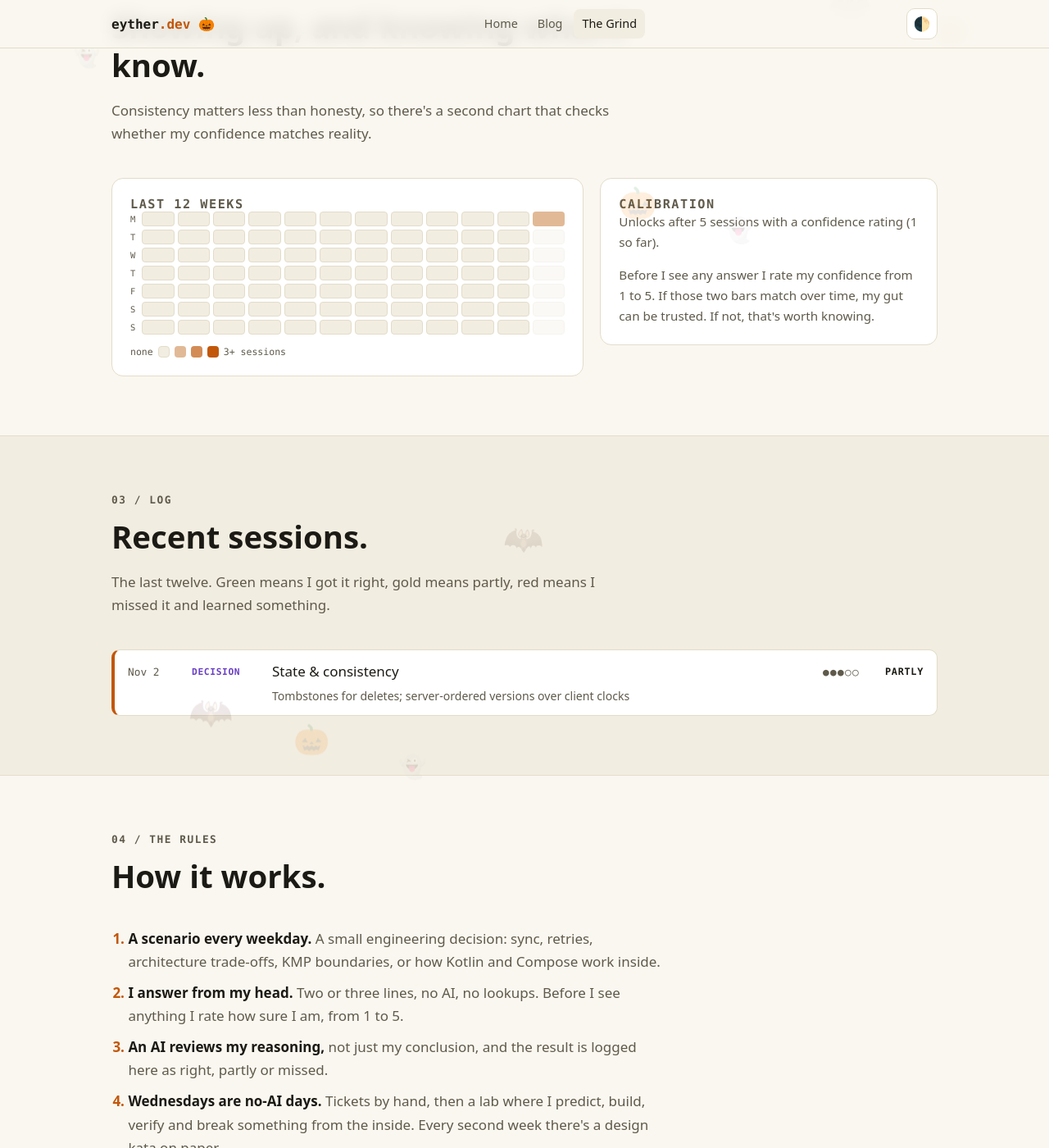
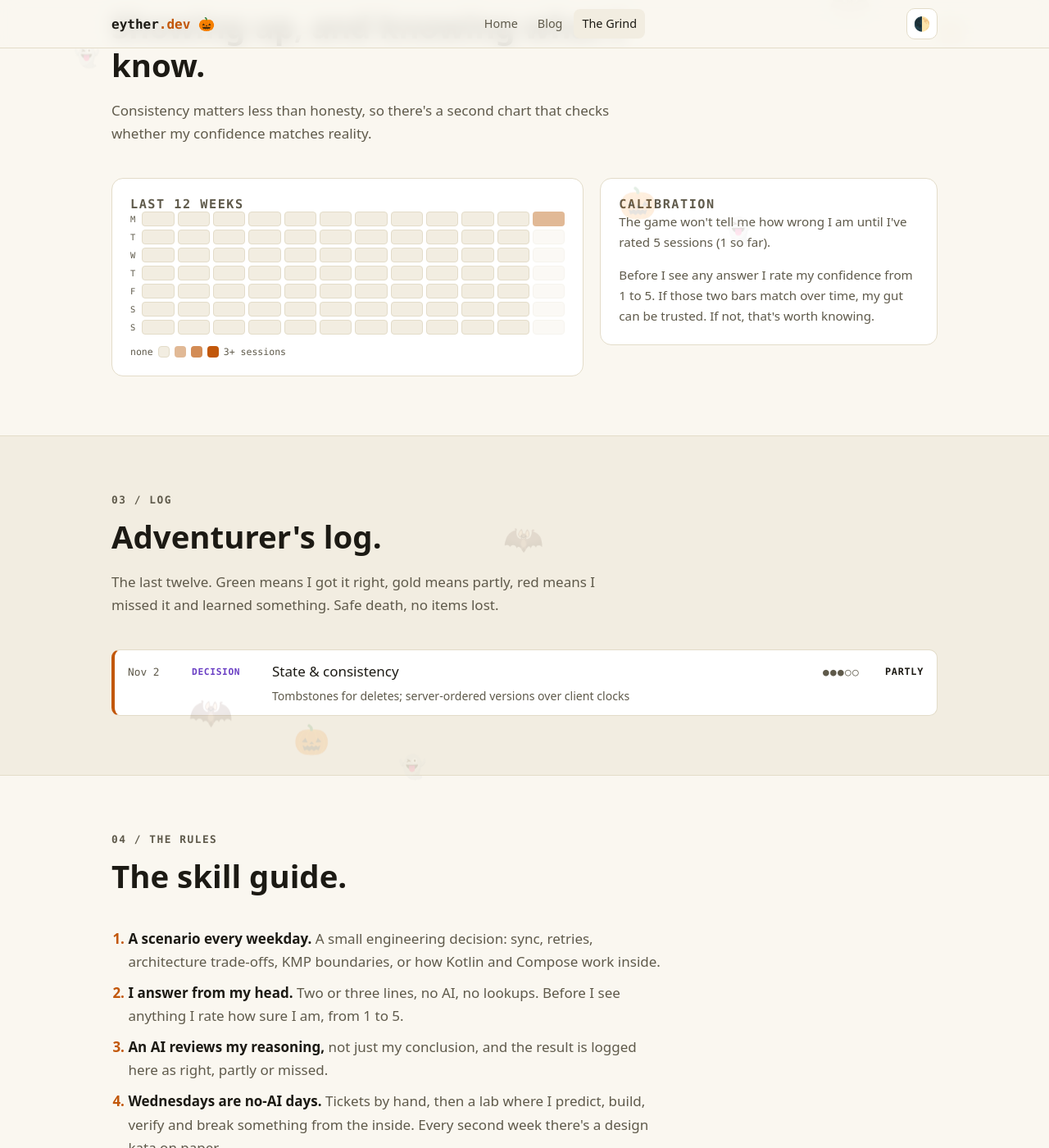
Before and after one commit to ruialmeida51/ruialmeida51.github.io, a Jekyll site: the page grind/index.html, which Jekyll copies as it is, in a window 1280 px wide and 1400 px high, scrolled down 1490 px. Shown: the whole window at 82% size. Built offline with Jekyll 4.4.1, drawn with Linux system fonts in a browser that asks for light colours.

Commit message:
RuneScape copy pass: empty states, log heading, error message
Co-Authored-By: Claude Sonnet 5.5 <noreply@anthropic.com>
Claude-Session: https://claude.ai/code/session_013na7oyqEJPgixjtdLD1kwK

```diff
--- a/blog/index.html
+++ b/blog/index.html
@@ -25,7 +25,7 @@ title: Blog
 			{% endfor %}
 		</ul>
 		{% else %}
-		<p class="empty">Nothing here yet. The first post is being written, slowly, by hand.</p>
+		<p class="empty">Nothing here yet. Writing level 1, grinding by hand.</p>
 		{% endif %}
 		<p class="note"><a href="/blog/feed.xml">RSS feed</a></p>
 	</div>
--- a/grind/grind.js
+++ b/grind/grind.js
@@ -304,7 +304,7 @@
 	function calibration(root, st) {
 		clear(root);
 		if (st.cal.n < 5) {
-			root.appendChild(mk("p", "gr-empty", "Unlocks after 5 sessions with a confidence rating (" + st.cal.n + " so far)."));
+			root.appendChild(mk("p", "gr-empty", "The game won't tell me how wrong I am until I've rated 5 sessions (" + st.cal.n + " so far)."));
 		} else {
 			root.appendChild(mk("p", "gr-verdict", st.cal.verdict));
 			root.appendChild(calRow("How sure I said I was", st.cal.conf));
@@ -316,7 +316,7 @@
 	function sessionLog(root, st) {
 		clear(root);
 		if (!st.sessions.length) {
-			root.appendChild(mk("p", "gr-empty", "Nothing logged yet. The first session is always the hardest, check back soon."));
+			root.appendChild(mk("p", "gr-empty", "Hans: Hello. What are you doing here? Nothing logged yet. Go on, earn some XP."));
 			return;
 		}
 		var names = {};
@@ -409,7 +409,7 @@
 				if (page) { renderPage(st); levelUps(st); }
 			})
 			.catch(function () {
-				var msg = "Couldn't load the scoreboard right now.";
+				var msg = "Connection lost. Please wait - attempting to reestablish. (The scoreboard didn't load.)";
 				if (card) { clear(card); card.appendChild(mk("p", "gr-note", msg)); }
 				if (page) {
 					var l = document.getElementById("gr-log");
--- a/grind/index.html
+++ b/grind/index.html
@@ -100,8 +100,8 @@
 		<div class="wrap">
 			<div class="section-head">
 				<p class="eyebrow">03 / Log</p>
-				<h2>Recent sessions.</h2>
-				<p>The last twelve. Green means I got it right, gold means partly, red means I missed it and learned something.</p>
+				<h2>Adventurer's log.</h2>
+				<p>The last twelve. Green means I got it right, gold means partly, red means I missed it and learned something. Safe death, no items lost.</p>
 			</div>
 			<div id="gr-log"></div>
 		</div>
@@ -112,7 +112,7 @@
 		<div class="wrap">
 			<div class="section-head">
 				<p class="eyebrow">04 / The rules</p>
-				<h2>How it works.</h2>
+				<h2>The skill guide.</h2>
 			</div>
 			<ol class="gr-steps">
 				<li><b>A scenario every weekday.</b> A small engineering decision: sync, retries, architecture trade-offs, KMP boundaries, or how Kotlin and Compose work inside.</li>
--- a/index.html
+++ b/index.html
@@ -90,7 +90,7 @@
 			<div class="section-head reveal">
 				<p class="eyebrow">02 / Experience</p>
 				<h2>The quest log.</h2>
-				<p>The short version, newest first.</p>
+				<p>The short version, newest quest first.</p>
 			</div>
 			<ol class="timeline">
 				<li class="role company current reveal">
```
